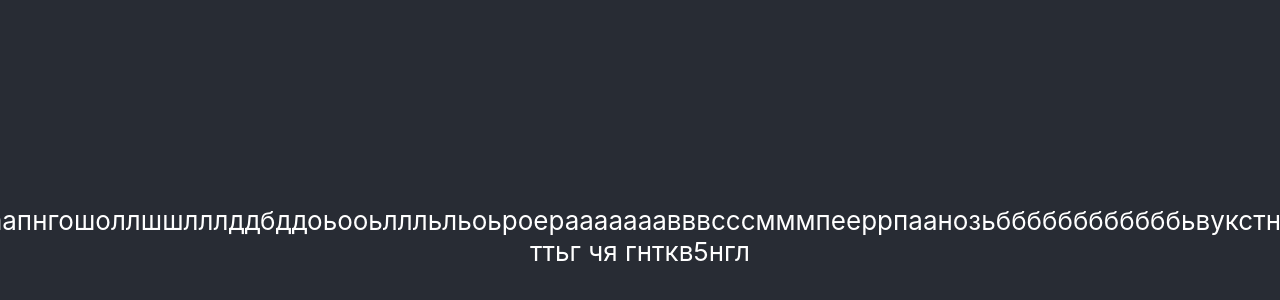
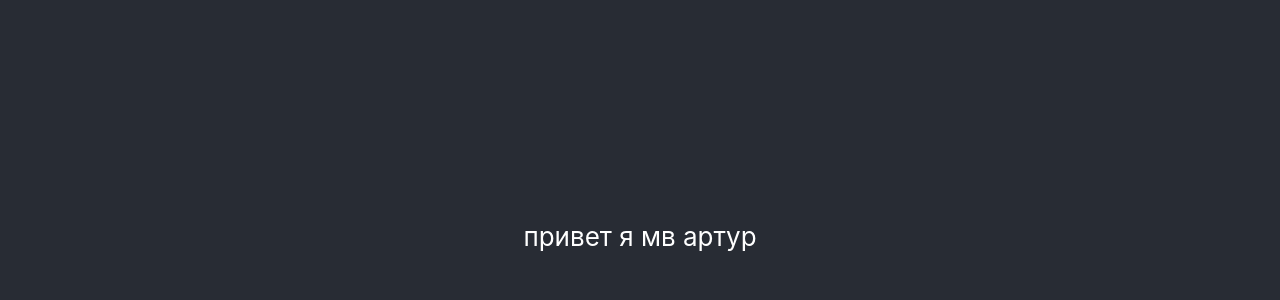
Before and after one commit to desmond1999d/artur, a React (Create React App) app: page / in a window 1280 px wide. Shown: the part 164-464 px from the top of the page. Built offline with nearby package versions, Linux system fonts and the light colour scheme.

Commit message:
dhfn4wrjc tr4rer

```diff
--- a/src/App.js
+++ b/src/App.js
@@ -6,7 +6,7 @@ function App() {
     <div className="App">
       <header className="App-header">
         <p>
-          аапнгошоллшшлллддбддоьооьллльльоьроерааааааавввсссмммпееррпаанозьббббббббббббьвукстнг ттьг чя гнткв5нгл
+               привет я мв артур
         </p>
       </header>
     </div>
```
